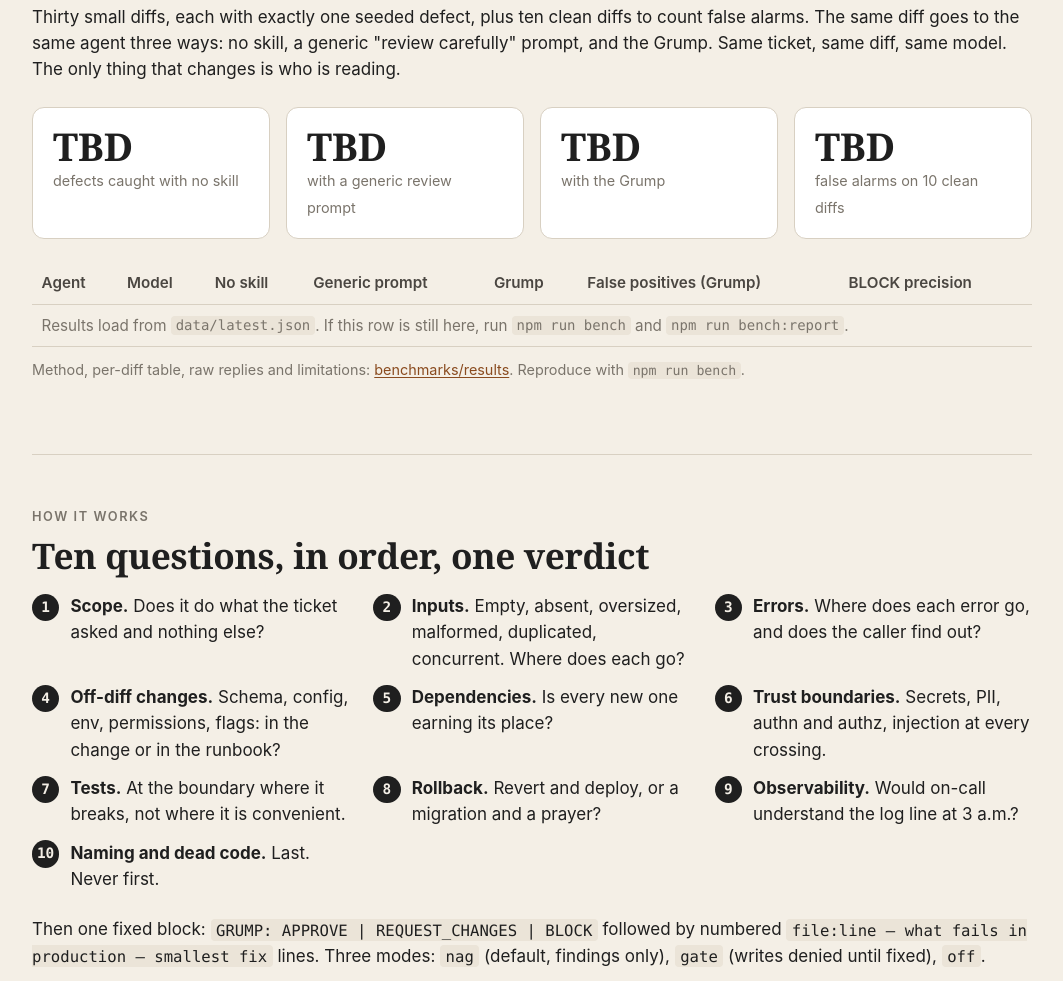
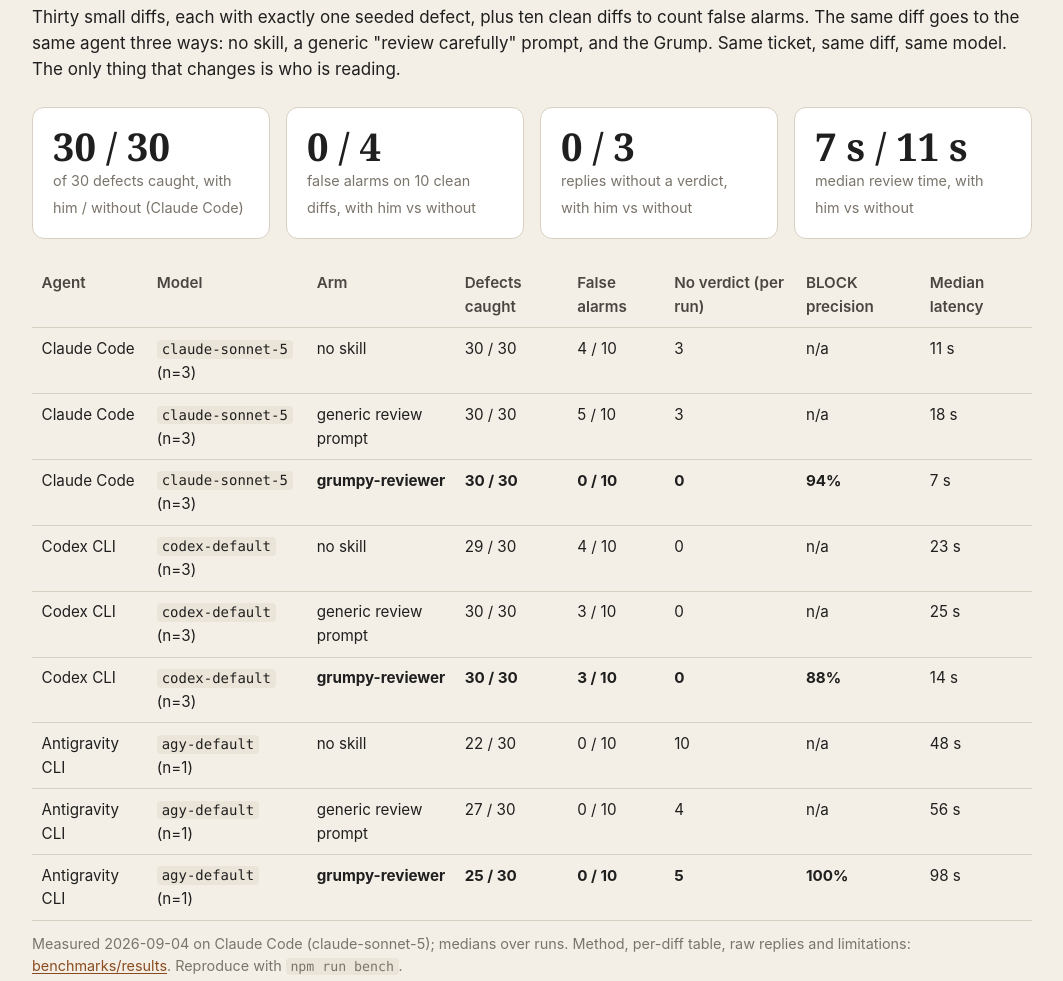
Before and after one commit to lazy-senior-dev/grumpy-reviewer, a website: page docs/index.html in a window 1280 px wide. Shown: the part 2130-3111 px from the top of the page, without its empty margins (108-1171 px from the left). Drawn offline with Linux system fonts and the light colour scheme; no server answers.

Commit message:
bench: present the discipline metrics; chart, site tiles, README block

```diff
--- a/benchmarks/report.mjs
+++ b/benchmarks/report.mjs
@@ -19,7 +19,9 @@
 }
 
 const perAgent = {};
-for (const file of readdirSync(RAW).filter((f) => f.endsWith(".jsonl")).sort()) {
+const ORDER = ["claude", "codex", "api", "agy"];
+const byOrder = (a, b) => (ORDER.indexOf(a.replace(/\.jsonl$/, "")) + 100) % 100 - (ORDER.indexOf(b.replace(/\.jsonl$/, "")) + 100) % 100 || a.localeCompare(b);
+for (const file of readdirSync(RAW).filter((f) => f.endsWith(".jsonl")).sort(byOrder)) {
   const agent = file.replace(/\.jsonl$/, "");
   const records = readFileSync(join(RAW, file), "utf8").split("\n").filter(Boolean).map((l) => JSON.parse(l));
   const errors = records.filter((r) => r.error).length;
--- /dev/null
+++ b/docs/data/latest.json
@@ -0,0 +1,154 @@
+{
+  "date": "2026-09-04",
+  "seeded": 30,
+  "clean": 10,
+  "agents": {
+    "claude": {
+      "label": "Claude Code",
+      "calls": 360,
+      "errors": 0,
+      "arms": {
+        "bare": {
+          "label": "no skill",
+          "model": "claude-sonnet-5",
+          "runs": 3,
+          "caughtMedian": 30,
+          "caughtMean": 30,
+          "falsePositivesMedian": 4,
+          "blockPrecision": null,
+          "blocks": 0,
+          "unparseable": 10,
+          "inputTokensMedian": 5720.5,
+          "outputTokensMedian": 684.5,
+          "latencyMedianMs": 11181.5
+        },
+        "generic": {
+          "label": "generic review prompt",
+          "model": "claude-sonnet-5",
+          "runs": 3,
+          "caughtMedian": 30,
+          "caughtMean": 30,
+          "falsePositivesMedian": 5,
+          "blockPrecision": null,
+          "blocks": 0,
+          "unparseable": 8,
+          "inputTokensMedian": 5830,
+          "outputTokensMedian": 1313,
+          "latencyMedianMs": 18141.5
+        },
+        "grump": {
+          "label": "grumpy-reviewer",
+          "model": "claude-sonnet-5",
+          "runs": 3,
+          "caughtMedian": 30,
+          "caughtMean": 30,
+          "falsePositivesMedian": 0,
+          "blockPrecision": 0.9354838709677419,
+          "blocks": 31,
+          "unparseable": 0,
+          "inputTokensMedian": 7752.5,
+          "outputTokensMedian": 229,
+          "latencyMedianMs": 6549
+        }
+      }
+    },
+    "codex": {
+      "label": "Codex CLI",
+      "calls": 367,
+      "errors": 7,
+      "arms": {
+        "bare": {
+          "label": "no skill",
+          "model": "codex-default",
+          "runs": 3,
+          "caughtMedian": 29,
+          "caughtMean": 29,
+          "falsePositivesMedian": 4,
+          "blockPrecision": null,
+          "blocks": 0,
+          "unparseable": 0,
+          "inputTokensMedian": 28893,
+          "outputTokensMedian": 693,
+          "latencyMedianMs": 22819
+        },
+        "generic": {
+          "label": "generic review prompt",
+          "model": "codex-default",
+          "runs": 3,
+          "caughtMedian": 30,
+          "caughtMean": 29.666666666666668,
+          "falsePositivesMedian": 3,
+          "blockPrecision": null,
+          "blocks": 0,
+          "unparseable": 0,
+          "inputTokensMedian": 28797.5,
+          "outputTokensMedian": 1012.5,
+          "latencyMedianMs": 25304
+        },
+        "grump": {
+          "label": "grumpy-reviewer",
+          "model": "codex-default",
+          "runs": 3,
+          "caughtMedian": 30,
+          "caughtMean": 30,
+          "falsePositivesMedian": 3,
+          "blockPrecision": 0.875,
+          "blocks": 48,
+          "unparseable": 0,
+          "inputTokensMedian": 15497.5,
+          "outputTokensMedian": 501.5,
+          "latencyMedianMs": 13879
+        }
+      }
+    },
+    "agy": {
+      "label": "Antigravity CLI",
+      "calls": 123,
+      "errors": 30,
+      "arms": {
+        "bare": {
+          "label": "no skill",
+          "model": "agy-default",
+          "runs": 1,
+          "caughtMedian": 22,
+          "caughtMean": 22,
+          "falsePositivesMedian": 0,
+          "blockPrecision": null,
+          "blocks": 0,
+          "unparseable": 10,
+          "inputTokensMedian": 19539.5,
+          "outputTokensMedian": 3418,
+          "latencyMedianMs": 47962
+        },
+        "generic": {
+          "label": "generic review prompt",
+          "model": "agy-default",
+          "runs": 1,
+          "caughtMedian": 27,
+          "caughtMean": 27,
+          "falsePositivesMedian": 0,
+          "blockPrecision": null,
+          "blocks": 0,
+          "unparseable": 4,
+          "inputTokensMedian": 19608,
+          "outputTokensMedian": 7278,
+          "latencyMedianMs": 55713
+        },
+        "grump": {
+          "label": "grumpy-reviewer",
+          "model": "agy-default",
+          "runs": 1,
+          "caughtMedian": 25,
+          "caughtMean": 25,
+          "falsePositivesMedian": 0,
+          "blockPrecision": 1,
+          "blocks": 13,
+          "unparseable": 5,
+          "inputTokensMedian": 20978.5,
+          "outputTokensMedian": 34388.5,
+          "latencyMedianMs": 97779
+        }
+      }
+    }
+  }
+}
--- a/docs/index.html
+++ b/docs/index.html
@@ -124,12 +124,12 @@
   <h2>Defects caught, not lines saved</h2>
   <p>Thirty small diffs, each with exactly one seeded defect, plus ten clean diffs to count false alarms. The same diff goes to the same agent three ways: no skill, a generic "review carefully" prompt, and the Grump. Same ticket, same diff, same model. The only thing that changes is who is reading.</p>
   <div class="numbers" id="numbers">
-    <div class="stat"><b id="n-bare">TBD</b><span>defects caught with no skill</span></div>
-    <div class="stat"><b id="n-generic">TBD</b><span>with a generic review prompt</span></div>
-    <div class="stat"><b id="n-grump">TBD</b><span>with the Grump</span></div>
-    <div class="stat"><b id="n-fp">TBD</b><span>false alarms on 10 clean diffs</span></div>
+    <div class="stat"><b id="n-caught">TBD</b><span id="l-caught">defects caught, with him and without</span></div>
+    <div class="stat"><b id="n-fp">TBD</b><span id="l-fp">false alarms on 10 clean diffs, with him vs without</span></div>
+    <div class="stat"><b id="n-nov">TBD</b><span id="l-nov">replies without a verdict, with him vs without</span></div>
+    <div class="stat"><b id="n-lat">TBD</b><span id="l-lat">median review time, with him vs without</span></div>
   </div>
-  <div class="table-wrap"><table id="bench-table"><thead><tr><th>Agent</th><th>Model</th><th>No skill</th><th>Generic prompt</th><th>Grump</th><th>False positives (Grump)</th><th>BLOCK precision</th></tr></thead><tbody><tr><td colspan="7" class="muted">Results load from <code>data/latest.json</code>. If this row is still here, run <code>npm run bench</code> and <code>npm run bench:report</code>.</td></tr></tbody></table></div>
+  <div class="table-wrap"><table id="bench-table"><thead><tr><th>Agent</th><th>Model</th><th>Arm</th><th>Defects caught</th><th>False alarms</th><th>No verdict (per run)</th><th>BLOCK precision</th><th>Median latency</th></tr></thead><tbody><tr><td colspan="8" class="muted">Results load from <code>data/latest.json</code>. If this row is still here, run <code>npm run bench</code> and <code>npm run bench:report</code>.</td></tr></tbody></table></div>
   <p class="small muted" id="bench-note" style="margin-top:.75rem">Method, per-diff table, raw replies and limitations: <a href="https://github.com/lazy-senior-dev/grumpy-reviewer/tree/main/benchmarks/results">benchmarks/results</a>. Reproduce with <code>npm run bench</code>.</p>
 </section>
 
@@ -240,23 +240,30 @@
     var tbody = document.querySelector("#bench-table tbody");
     tbody.innerHTML = "";
     var first = null;
+    var perRun = function (arm) { return arm.runs ? (arm.unparseable / arm.runs).toFixed(0) : "n/a"; };
+    var secs = function (ms) { return ms == null ? "n/a" : (ms / 1000).toFixed(0) + " s"; };
     Object.keys(data.agents).forEach(function (key) {
       var a = data.agents[key];
       var arms = a.arms || {};
-      var g = arms.grump || {}, b = arms.bare || {}, ge = arms.generic || {};
-      if (!first && g.caughtMedian != null) first = { b: b, ge: ge, g: g };
-      var n = data.seeded;
-      var cell = function (arm) { return arm.caughtMedian == null ? "n/a" : arm.caughtMedian + " / " + n; };
-      var tr = document.createElement("tr");
-      tr.innerHTML = "<td>" + esc(a.label) + "</td><td><code>" + esc(String(g.model || b.model || "")) + "</code></td><td>" + cell(b) + "</td><td>" + cell(ge) + "</td><td><strong>" + cell(g) + "</strong></td><td>" + (g.falsePositivesMedian == null ? "n/a" : g.falsePositivesMedian + " / " + data.clean) + "</td><td>" + (g.blockPrecision == null ? "n/a" : Math.round(g.blockPrecision * 100) + "%") + "</td>";
-      tbody.appendChild(tr);
+      if (!arms.grump || !arms.bare) return;
+      if (!first) first = { a: a, b: arms.bare, g: arms.grump };
+      ["bare", "generic", "grump"].forEach(function (k) {
+        var s = arms[k];
+        if (!s) return;
+        var tr = document.createElement("tr");
+        var strong = k === "grump";
+        var w = function (x) { return strong ? "<strong>" + x + "</strong>" : x; };
+        tr.innerHTML = "<td>" + esc(a.label) + "</td><td><code>" + esc(String(s.model || "")) + "</code> (n=" + s.runs + ")</td><td>" + w(esc(s.label)) + "</td><td>" + w(s.caughtMedian + " / " + data.seeded) + "</td><td>" + w(s.falsePositivesMedian + " / " + data.clean) + "</td><td>" + w(perRun(s)) + "</td><td>" + (k === "grump" ? w(s.blockPrecision == null ? "n/a" : Math.round(s.blockPrecision * 100) + "%") : "n/a") + "</td><td>" + secs(s.latencyMedianMs) + "</td>";
+        tbody.appendChild(tr);
+      });
     });
     if (first) {
-      document.getElementById("n-bare").textContent = first.b.caughtMedian == null ? "n/a" : first.b.caughtMedian + "/" + data.seeded;
-      document.getElementById("n-generic").textContent = first.ge.caughtMedian == null ? "n/a" : first.ge.caughtMedian + "/" + data.seeded;
-      document.getElementById("n-grump").textContent = first.g.caughtMedian + "/" + data.seeded;
-      document.getElementById("n-fp").textContent = first.g.falsePositivesMedian == null ? "n/a" : first.g.falsePositivesMedian + "/" + data.clean;
-      document.getElementById("bench-note").insertAdjacentHTML("afterbegin", "Measured " + esc(data.date) + ". Headline numbers are the first agent in the table; medians over runs. ");
+      document.getElementById("n-caught").textContent = first.g.caughtMedian + " / " + first.b.caughtMedian;
+      document.getElementById("l-caught").textContent = "of " + data.seeded + " defects caught, with him / without (" + first.a.label + ")";
+      document.getElementById("n-fp").textContent = first.g.falsePositivesMedian + " / " + first.b.falsePositivesMedian;
+      document.getElementById("n-nov").textContent = perRun(first.g) + " / " + perRun(first.b);
+      document.getElementById("n-lat").textContent = secs(first.g.latencyMedianMs) + " / " + secs(first.b.latencyMedianMs);
+      document.getElementById("bench-note").insertAdjacentHTML("afterbegin", "Measured " + esc(data.date) + " on " + esc(first.a.label) + " (" + esc(String(first.g.model)) + "); medians over runs. ");
     }
   }).catch(function () {});
 })();
--- a/scripts/check-attribution.mjs
+++ b/scripts/check-attribution.mjs
@@ -42,6 +42,7 @@
 const tracked = git("ls-files", "-z").split("\0").filter(Boolean);
 for (const rel of tracked) {
   if (BINARY.test(rel)) continue;
+  if (/^benchmarks\/results\/.*\.jsonl$/.test(rel)) continue; // raw model replies are data, not authorship
   let text;
   try {
     text = readFileSync(join(ROOT, rel), "utf8");
```
Also changed, not shown: benchmarks/results/2026-09-04.md (added, +199 -0 lines), benchmarks/results/latest.json (added, +154 -0 lines), scripts/render-chart.mjs (+38 -33 lines), scripts/update-readme.mjs (+19 -10 lines), README.md, assets/benchmark.png (added), assets/benchmark.svg (added), docs/assets/benchmark.svg (added).
